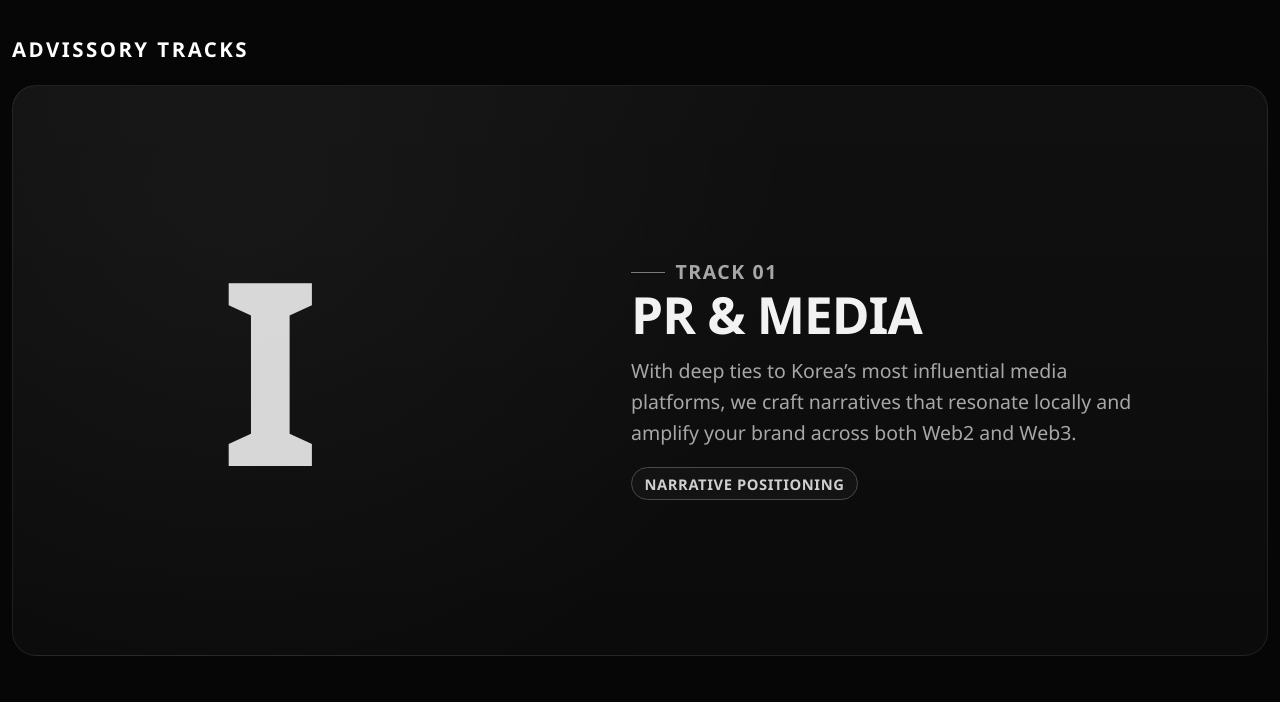
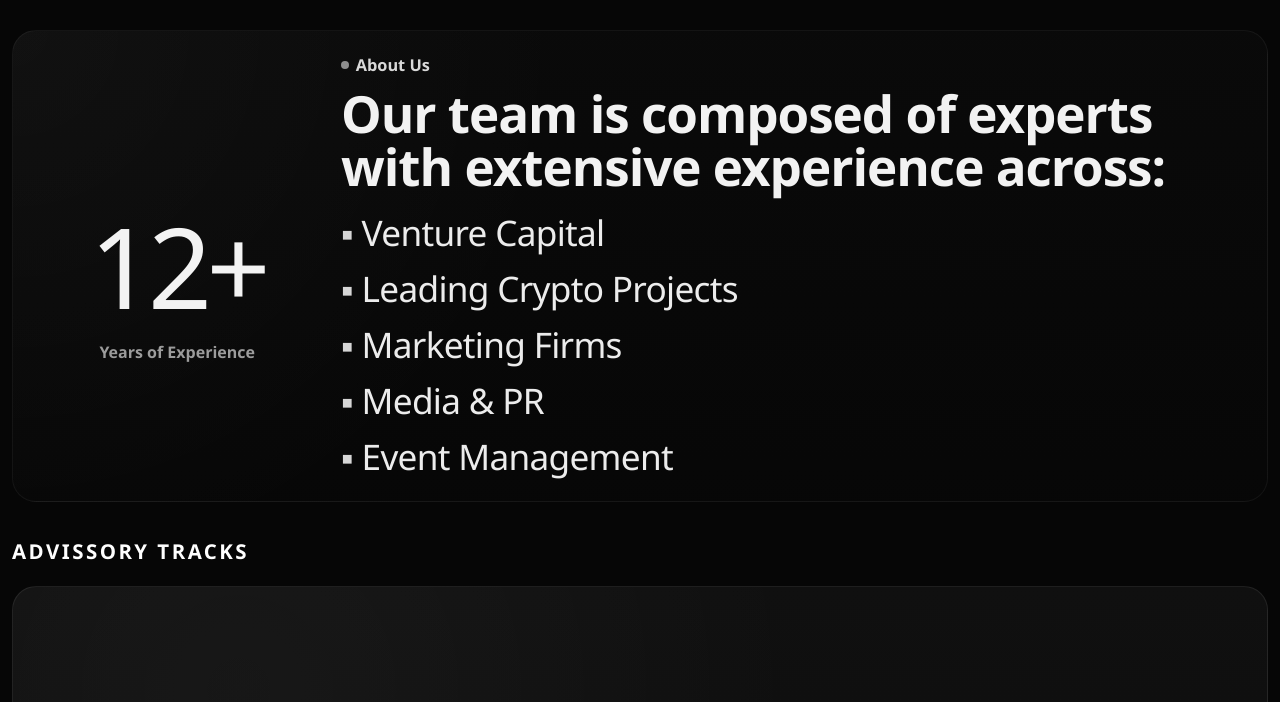
Before and after one commit to mjayeth/Atlas-Website-Design, a website: page index.html in a window 1280 px wide. Shown: the part 705-1407 px from the top of the page. Drawn offline with Linux system fonts and the light colour scheme.

Commit message:
Update index.html

```diff
--- a/index.html
+++ b/index.html
@@ -634,6 +634,7 @@
         min-height: 76vh;
         border-bottom: 1px solid var(--line);
         overflow: hidden;
+        cursor: pointer;
         --fx-x: 50%;
         --fx-y: 50%;
         --fx-strength: 0;
@@ -931,6 +932,103 @@
         color: #969696;
         font-size: 0.86rem;
       }
+      .about-us-panel {
+        margin-top: 1.9rem;
+        border: 1px solid rgba(255, 255, 255, 0.05);
+        border-radius: 24px;
+        background:
+          radial-gradient(circle at 0% 0%, rgba(255, 255, 255, 0.03), rgba(255, 255, 255, 0) 42%),
+          linear-gradient(180deg, rgba(12, 12, 12, 0.72), rgba(8, 8, 8, 0.72));
+        padding: 1.3rem;
+        position: relative;
+        overflow: hidden;
+      }
+      .about-us-grid {
+        position: relative;
+        min-height: 320px;
+        display: flex;
+        align-items: center;
+      }
+      .about-metric-number {
+        margin: 0;
+        font-size: clamp(3.5rem, 10vw, 7rem);
+        line-height: 0.9;
+        letter-spacing: -0.05em;
+        color: #f3f3f3;
+        position: absolute;
+        left: clamp(1rem, 3.5vw, 2.4rem);
+        top: 50%;
+        transform: translateY(-50%);
+        text-align: center;
+        min-width: clamp(120px, 18vw, 210px);
+      }
+      .about-metric-label {
+        margin: 0.55rem 0 0;
+        color: #9c9c9c;
+        font-size: 1rem;
+        font-weight: 600;
+        position: absolute;
+        left: clamp(1rem, 3.5vw, 2.4rem);
+        top: calc(50% + clamp(52px, 6vw, 66px));
+        width: clamp(120px, 18vw, 210px);
+        text-align: center;
+      }
+      .about-content {
+        margin-left: clamp(150px, 24vw, 320px);
+      }
+      .about-kicker {
+        margin: 0;
+        display: inline-flex;
+        align-items: center;
+        gap: 0.42rem;
+        color: #d9d9d9;
+        font-size: 1.02rem;
+        font-weight: 700;
+      }
+      .about-kicker::before {
+        content: "";
+        width: 8px;
+        height: 8px;
+        border-radius: 999px;
+        background: #8d8d8d;
+      }
+      .about-title {
+        margin: 0.7rem 0 0;
+        font-size: clamp(2rem, 4.6vw, 3.2rem);
+        line-height: 1.02;
+        letter-spacing: -0.02em;
+        color: #f2f2f2;
+        max-width: 900px;
+      }
+      .about-list {
+        margin: 1rem 0 0;
+        padding: 0;
+        list-style: none;
+        display: grid;
+        gap: 0.5rem;
+      }
+      .about-list li {
+        font-size: clamp(1.35rem, 3.3vw, 2.2rem);
+        letter-spacing: -0.02em;
+        color: #ececec;
+        opacity: 0;
+        transform: translateY(10px);
+        transition: opacity 420ms ease, transform 420ms ease;
+      }
+      .about-list li::before {
+        content: "▪";
+        display: inline-block;
+        margin-right: 0.55rem;
+        color: #d6d6d6;
+      }
+      .about-us-panel.inview .about-list li {
+        opacity: 1;
+        transform: translateY(0);
+      }
+      .about-us-panel.inview .about-list li:nth-child(2) { transition-delay: 90ms; }
+      .about-us-panel.inview .about-list li:nth-child(3) { transition-delay: 170ms; }
+      .about-us-panel.inview .about-list li:nth-child(4) { transition-delay: 250ms; }
+      .about-us-panel.inview .about-list li:nth-child(5) { transition-delay: 330ms; }
       .portfolio-section {
         margin-top: 3.6rem;
         margin-bottom: 3.2rem;
@@ -1116,6 +1214,7 @@
         .form-grid { grid-template-columns: repeat(2, 1fr); }
         .full { grid-column: 1 / -1; }
         .split { grid-template-columns: 7fr 5fr; }
+        .about-us-grid { min-height: 360px; }
         .advisory-copy { width: min(43vw, 560px); }
         .advisory-step { padding: 1.35rem; }
         .portfolio-grid { grid-template-columns: repeat(4, minmax(0, 1fr)); }
@@ -1423,6 +1522,24 @@
               <section class="clone-mosaic" id="logoMosaic" aria-label="Trusted logos mosaic"></section>
             </section>
 
+            <section class="about-us-panel reveal" id="about-us">
+              <div class="about-us-grid">
+                <p class="about-metric-number"><span data-count-target="12">12</span>+</p>
+                <p class="about-metric-label">Years of Experience</p>
+                <article class="about-content">
+                  <p class="about-kicker">About Us</p>
+                  <h2 class="about-title">Our team is composed of experts with extensive experience across:</h2>
+                  <ul class="about-list">
+                    <li>Venture Capital</li>
+                    <li>Leading Crypto Projects</li>
+                    <li>Marketing Firms</li>
+                    <li>Media & PR</li>
+                    <li>Event Management</li>
+                  </ul>
+                </article>
+              </div>
+            </section>
+
             <section id="advisory-tracks" class="advisory-flow reveal">
               <div class="advisory-motion">
                 <div class="advisory-stage">
@@ -1605,6 +1722,42 @@
         targets.forEach((el) => observer.observe(el));
       }
 
+      function initAboutUsCount() {
+        const counters = document.querySelectorAll("[data-count-target]");
+        if (!counters.length) return;
+
+        const animate = (el) => {
+          const target = Number(el.getAttribute("data-count-target")) || 0;
+          const startValue = 1;
+          const start = performance.now();
+          const duration = 1100;
+
+          const tick = (now) => {
+            const t = Math.min(1, (now - start) / duration);
+            const eased = 1 - Math.pow(1 - t, 3);
+            const value = Math.round(startValue + (target - startValue) * eased);
+            el.textContent = String(value);
+            if (t < 1) requestAnimationFrame(tick);
+          };
+
+          requestAnimationFrame(tick);
+        };
+
+        const observer = new IntersectionObserver(
+          (entries) => {
+            entries.forEach((entry) => {
+              if (entry.isIntersecting) {
+                animate(entry.target);
+                observer.unobserve(entry.target);
+              }
+            });
+          },
+          { threshold: 0.45 }
+        );
+
+        counters.forEach((el) => observer.observe(el));
+      }
+
       function initMarqueeDrag() {
         const marquees = document.querySelectorAll(".marquee");
         marquees.forEach((marquee) => {
@@ -1750,6 +1903,10 @@
       function initCloneHeroFx() {
         const hero = document.querySelector(".clone-hero");
         if (!hero) return;
+
+        hero.addEventListener("click", () => {
+          scrollToAboutUs(true);
+        });
 
         if (window.matchMedia("(prefers-reduced-motion: reduce)").matches) {
           hero.style.setProperty("--fx-strength", "0");
@@ -1873,6 +2030,7 @@
         app.innerHTML = (map[page] || servicesPage)();
         initAdvisoryTrackMotion();
         initCloneHeroFx();
+        initAboutUsCount();
         initScrollReveal();
         initMarqueeDrag();
         initLogoMosaic();
@@ -1888,6 +2046,13 @@
         const advisory = document.getElementById("advisory-tracks");
         if (!advisory) return;
         advisory.scrollIntoView({ behavior: smooth ? "smooth" : "auto", block: "start" });
+      }
+
+      function scrollToAboutUs(smooth = true) {
+        const about = document.getElementById("about-us");
+        if (!about) return;
+        const y = window.scrollY + about.getBoundingClientRect().top - 90;
+        window.scrollTo({ top: Math.max(0, y), behavior: smooth ? "smooth" : "auto" });
       }
 
       function scrollToPortfolioSection(smooth = true) {
```
